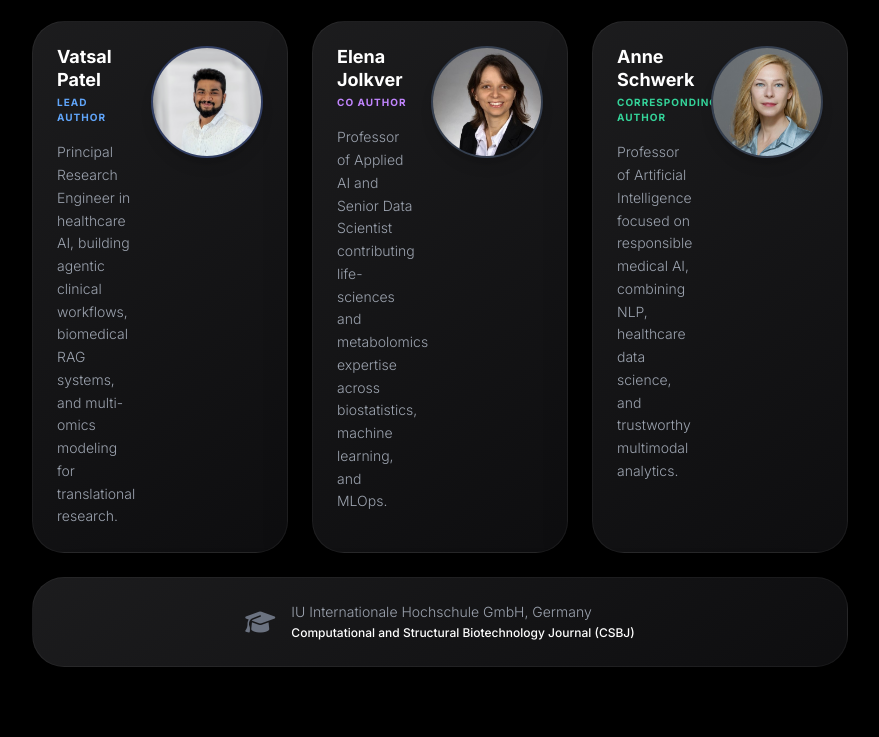
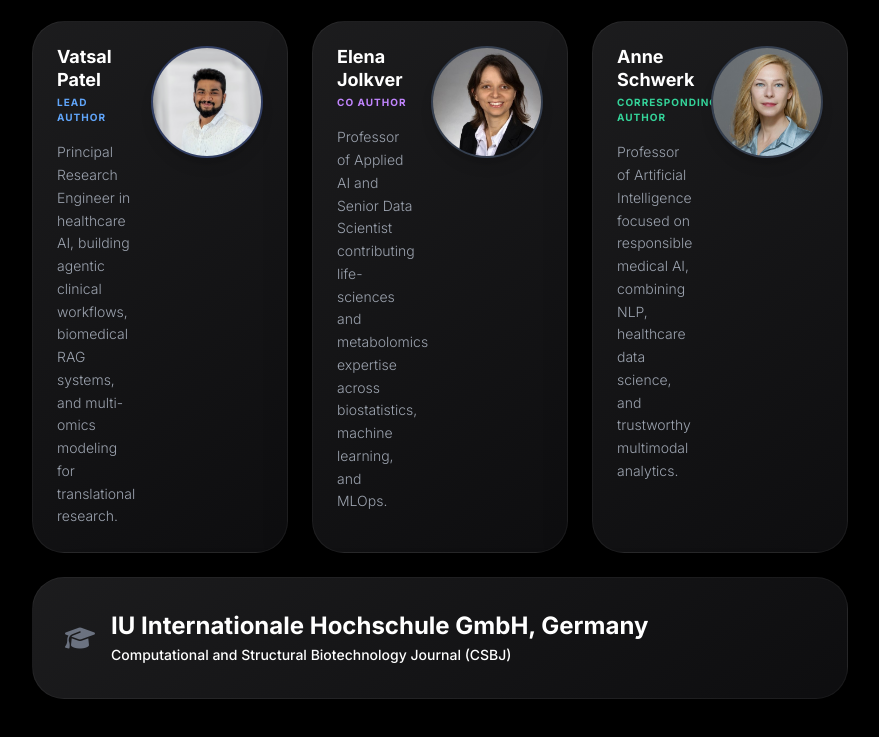
Before and after one commit to VatsalPatel18/meddiscover.github.io, a plain HTML site: page index.html in a window 1280 px wide. Shown: the part 3633-4370 px from the top of the page, without its empty margins (392-1271 px from the left). Before the commit the page ends 4340 px from the top, so only its background shows below. Drawn offline with nearby package versions, Linux system fonts and the light colour scheme.

Commit message:
Emphasize IU affiliation line in team footer

```diff
--- a/index.html
+++ b/index.html
@@ -673,11 +673,11 @@
                 </div>
 
                 <div
-                    class="glass-card p-6 mt-6 rounded-[2rem] text-center reveal border border-white/5 flex items-center justify-center gap-4">
+                    class="glass-card p-6 md:p-8 mt-6 rounded-[2rem] reveal border border-white/5 flex items-center justify-center gap-4">
                     <i class="fa-solid fa-graduation-cap text-gray-500 text-2xl"></i>
-                    <p class="text-sm text-gray-400 font-light text-left">
-                        IU Internationale Hochschule GmbH, Germany <br>
-                        <span class="text-white font-medium text-xs">Computational and Structural Biotechnology Journal
+                    <p class="w-full text-left">
+                        <span class="block text-white font-extrabold text-xl md:text-2xl leading-tight">IU Internationale Hochschule GmbH, Germany</span>
+                        <span class="text-white font-medium text-xs md:text-sm">Computational and Structural Biotechnology Journal
                             (CSBJ)</span>
                     </p>
                 </div>
```
